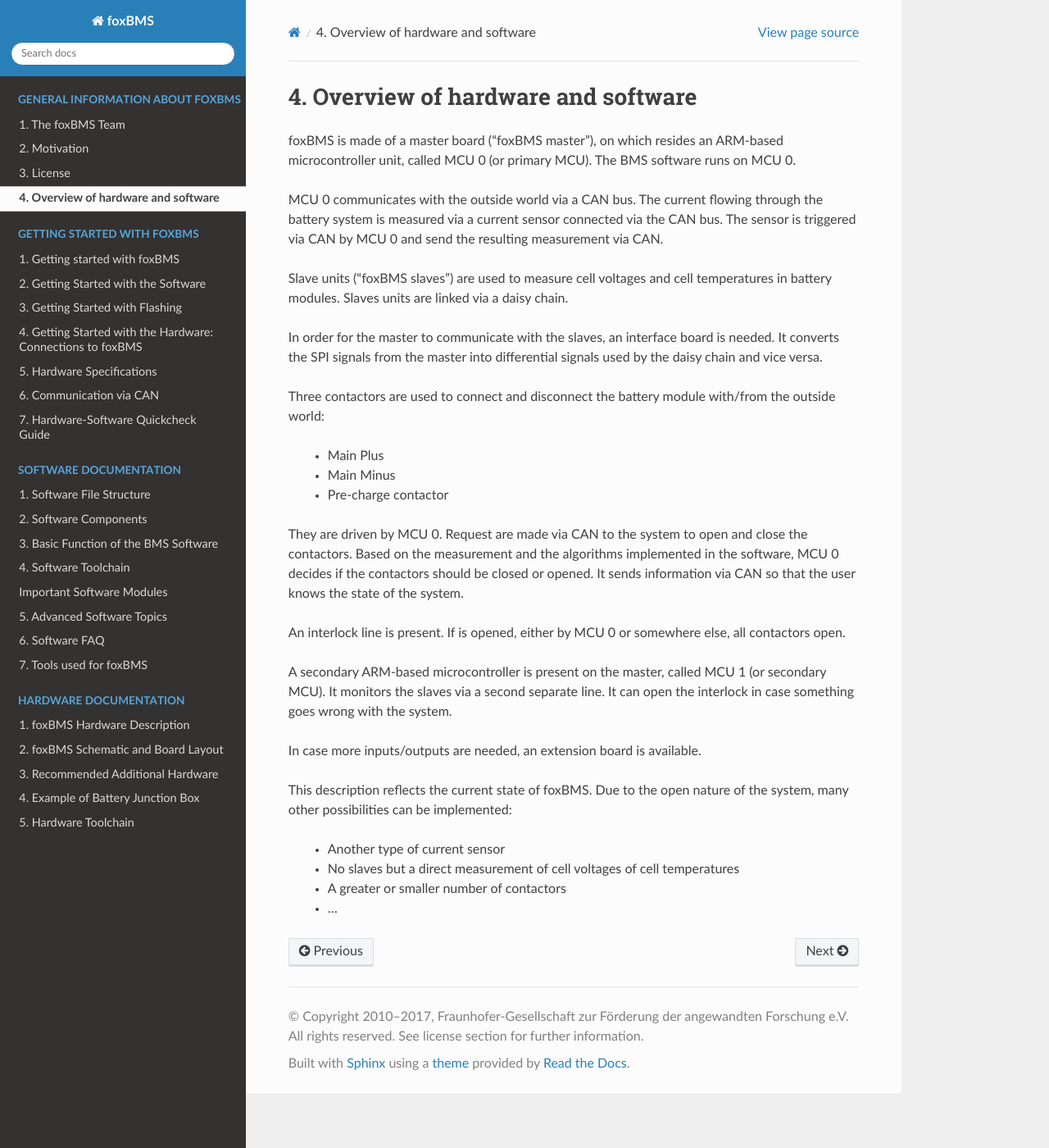
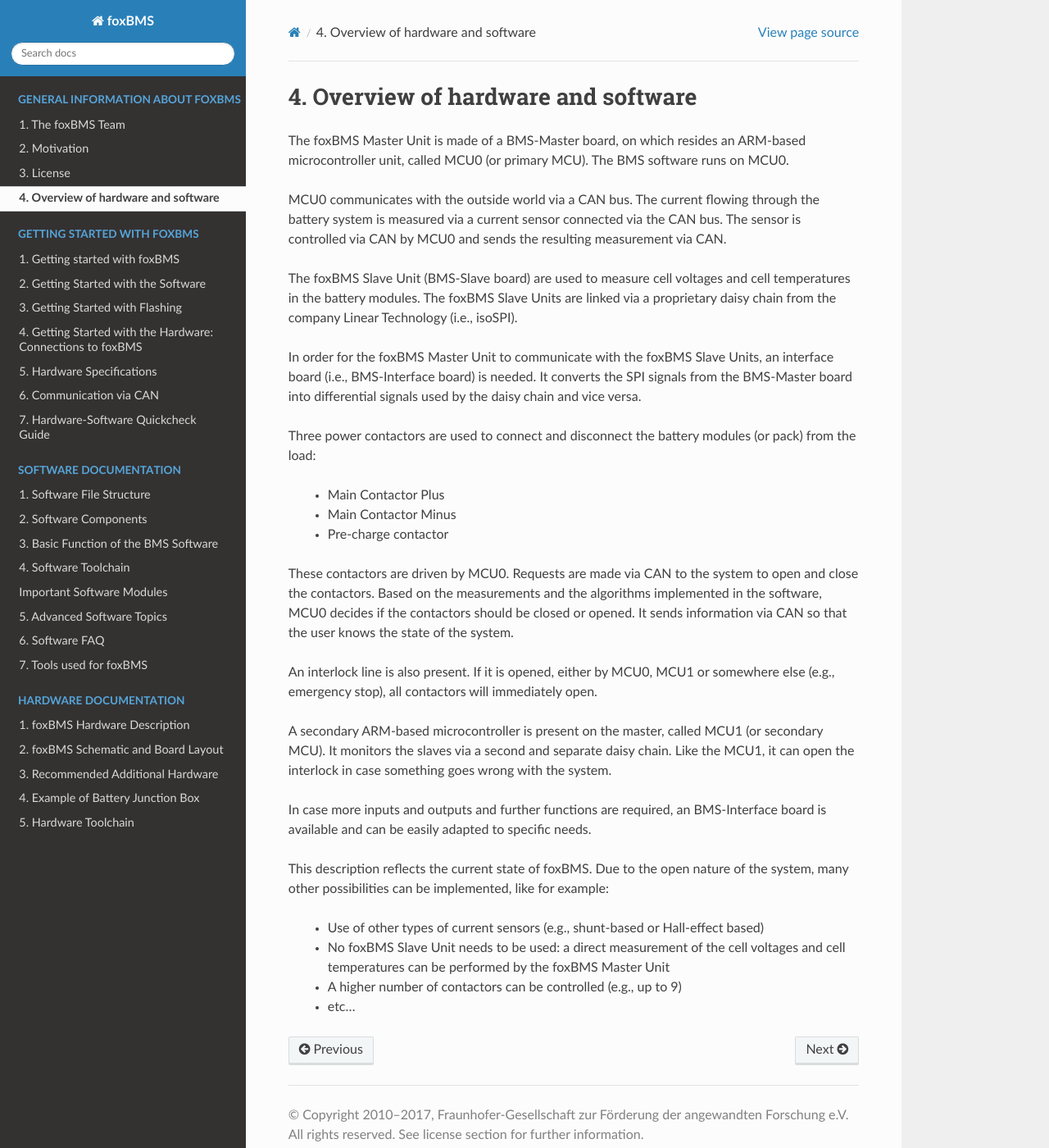
Before and after one commit to foxBMS/foxBMS-documentation, a Sphinx documentation site: the page built from doc/sphinx/general/link_hw_sw/link_hw_sw.rst, in a window 1280 px wide and 1400 px high. Shown: the whole window at 82% size. Built offline with Sphinx 7.4.7 and the Read the Docs theme 2.0.0, drawn with Linux system fonts in a browser that asks for light colours; the version number could not be read and is left out.

Commit message:
Update and corrections
Vincent

```diff
--- a/doc/sphinx/general/link_hw_sw/link_hw_sw.rst
+++ b/doc/sphinx/general/link_hw_sw/link_hw_sw.rst
@@ -1,33 +1,33 @@
+.. include:: ../../macros.rst
+
 Overview of hardware and software
 =================================
 
-foxBMS is made of a master board ("foxBMS master"), on which resides an ARM-based microcontroller unit, called MCU 0 (or primary MCU). The BMS software runs on MCU 0.
+The |Master| is made of a |BMS-Master|, on which resides an ARM-based microcontroller unit, called |MCU0| (or primary MCU). The BMS software runs on |MCU0|.
 
-MCU 0 communicates with the outside world via a CAN bus. The current flowing through the battery system is measured via a current sensor connected via the CAN bus.
-The sensor is triggered via CAN by MCU 0 and send the resulting measurement via CAN.
+|MCU0| communicates with the outside world via a CAN bus. The current flowing through the battery system is measured via a current sensor connected via the CAN bus. The sensor is controlled via CAN by |MCU0| and sends the resulting measurement via CAN.
 
-Slave units ("foxBMS slaves") are used to measure cell voltages and cell temperatures in battery modules. Slaves units are linked via a daisy chain.
+The |Slave| (|BMS-Slave|) are used to measure cell voltages and cell temperatures in the battery modules. The |Slaves| are linked via a proprietary daisy chain from the company Linear Technology (i.e., isoSPI).
 
-In order for the master to communicate with the slaves, an interface board is needed. It converts the SPI signals from the master into differential signals used by the daisy chain and vice versa.
+In order for the |Master| to communicate with the |Slaves|, an interface board (i.e., |BMS-Interface|) is needed. It converts the SPI signals from the |BMS-Master| into differential signals used by the daisy chain and vice versa.
 
-Three contactors are used to connect and disconnect the battery module with/from the outside world:
+Three power contactors are used to connect and disconnect the battery modules (or pack) from the load:
 
- - Main Plus
- - Main Minus
+ - Main Contactor Plus
+ - Main Contactor Minus
  - Pre-charge contactor
 
-They are driven by MCU 0. Request are made via CAN to the system to open and close the contactors.
-Based on the measurement and the algorithms implemented in the software, MCU 0 decides if the contactors should be closed or opened. It sends information via CAN so that the user knows the state of the system.
+These contactors are driven by |MCU0|. Requests are made via CAN to the system to open and close the contactors. Based on the measurements and the algorithms implemented in the software, |MCU0| decides if the contactors should be closed or opened. It sends information via CAN so that the user knows the state of the system.
 
-An interlock line is present. If is opened, either by MCU 0 or somewhere else, all contactors open.
+An interlock line is also present. If it is opened, either by |MCU0|, |MCU1| or somewhere else (e.g., emergency stop), all contactors will immediately open.
 
-A secondary ARM-based microcontroller is present on the master, called MCU 1 (or secondary MCU). It monitors the slaves via a second separate line. It can open the interlock in case something goes wrong with the system.
+A secondary ARM-based microcontroller is present on the master, called |MCU1| (or secondary MCU). It monitors the slaves via a second and separate daisy chain. Like the |MCU1|, it can open the interlock in case something goes wrong with the system.
 
-In case more inputs/outputs are needed, an extension board is available.
+In case more inputs and outputs and further functions are required, an |BMS-Interface| is available and can be easily adapted to specific needs.
 
-This description reflects the current state of foxBMS. Due to the open nature of the system, many other possibilities can be implemented:
+This description reflects the current state of foxBMS. Due to the open nature of the system, many other possibilities can be implemented, like for example:
 
- - Another type of current sensor
- - No slaves but a direct measurement of cell voltages of cell temperatures
- - A greater or smaller number of contactors
- - ...
+ - Use of other types of current sensors (e.g., shunt-based or Hall-effect based)
+ - No |Slave| needs to be used: a direct measurement of the cell voltages and cell temperatures can be performed by the |Master|
+ - A higher number of contactors can be controlled (e.g., up to 9)
+ - etc...
```
